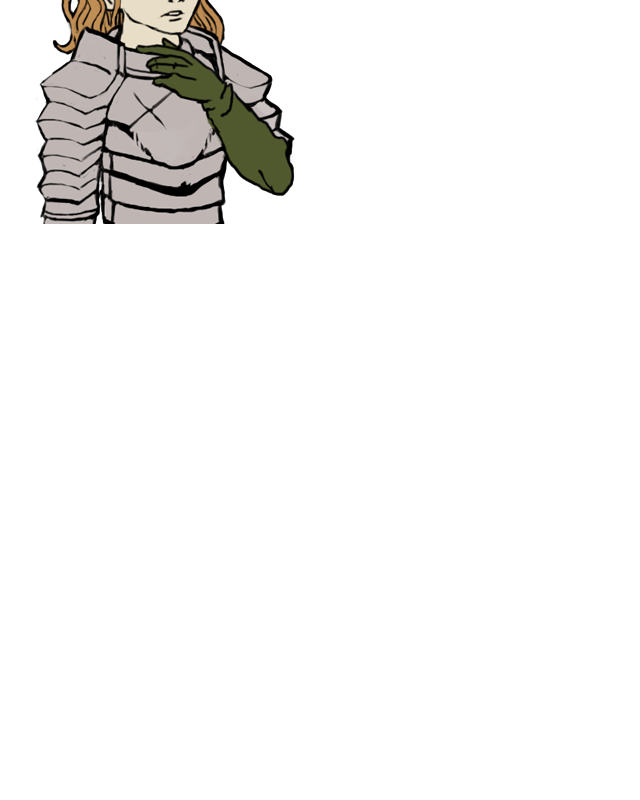
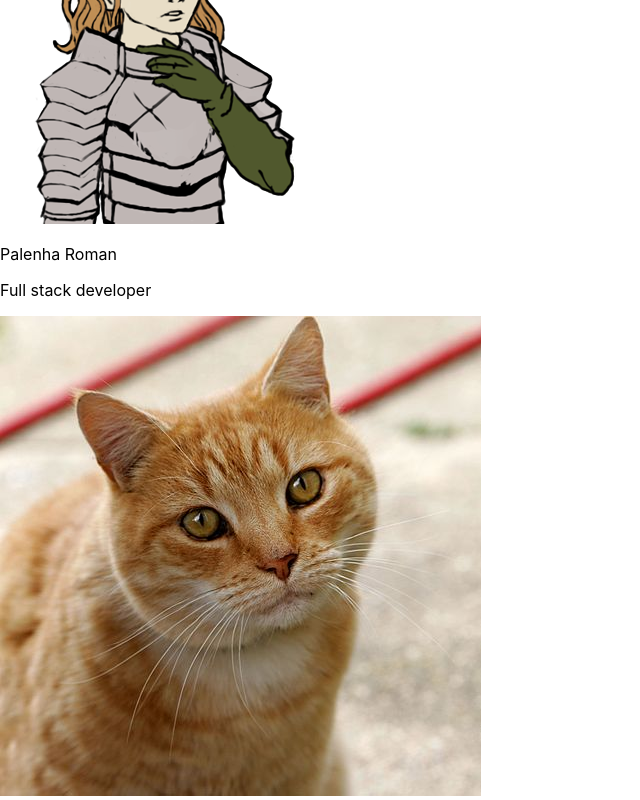
Before and after one commit to AlexMartnov/sombragit, a React (Create React App) app: page / in a window 1280 px wide. Shown: the part 683-1483 px from the top of the page, without its empty margins (0-640 px from the left). Before the commit the page ends 911 px from the top, so only its background shows below. Built offline with nearby package versions, Linux system fonts and the light colour scheme.

Commit message:
added info

```diff
--- a/src/App.js
+++ b/src/App.js
@@ -1,5 +1,7 @@
 import OleksandrPhoto from './Oleksandr.jpg';
 import OlegPhoto from './Legarde_portrait4.webp'
+import RomanPhoto from './Cat03.jpg'
+
 import './App.css';
 
 function App() {
@@ -15,6 +17,11 @@ function App() {
           <p>tech Lead</p>
           <img src={OlegPhoto} alt="Text"/>
         </div>
+        <div>
+          <p>Palenha Roman</p>
+          <p>Full stack developer</p>
+          <img src={RomanPhoto} alt="Text"/>
+        </div>
       </div>
   );
 }
```
Also changed, not shown: src/Cat03.jpg (added).
